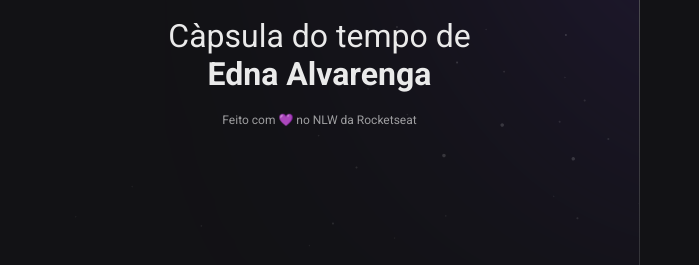
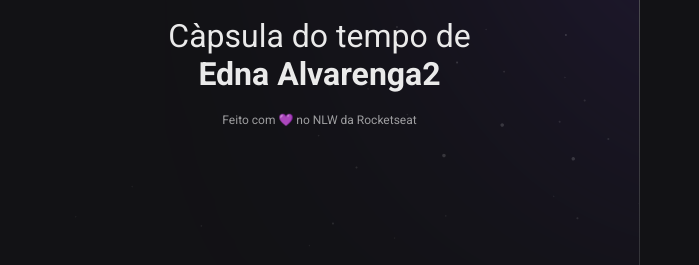
Before and after one commit to Edna-Alvarenga/nlw-spacetime, a plain HTML site: page index.html in a window 1280 px wide. Shown: the part 453-718 px from the top of the page, 0-699 px from the left. Drawn offline with Linux system fonts and the light colour scheme.

Commit message:
testes1
testes1

```diff
--- a/index.html
+++ b/index.html
@@ -25,7 +25,7 @@
 
       <p>
         Càpsula do tempo de <br />
-        <strong>Edna Alvarenga</strong>
+        <strong>Edna Alvarenga2</strong>
       </p>
 
       <span>Feito com 💜 no NLW da Rocketseat</span>
```
